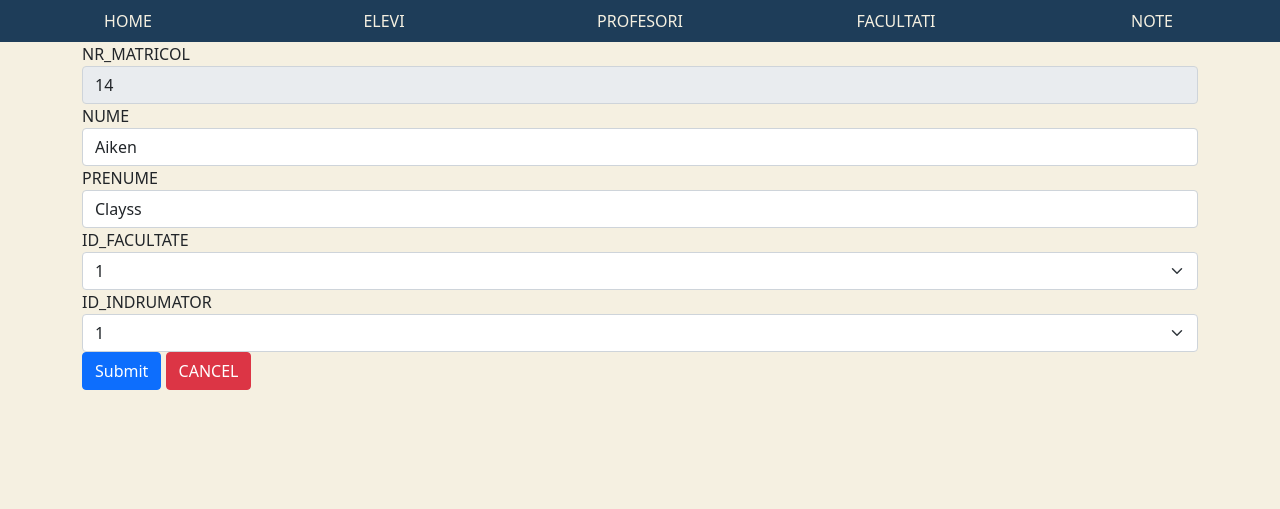
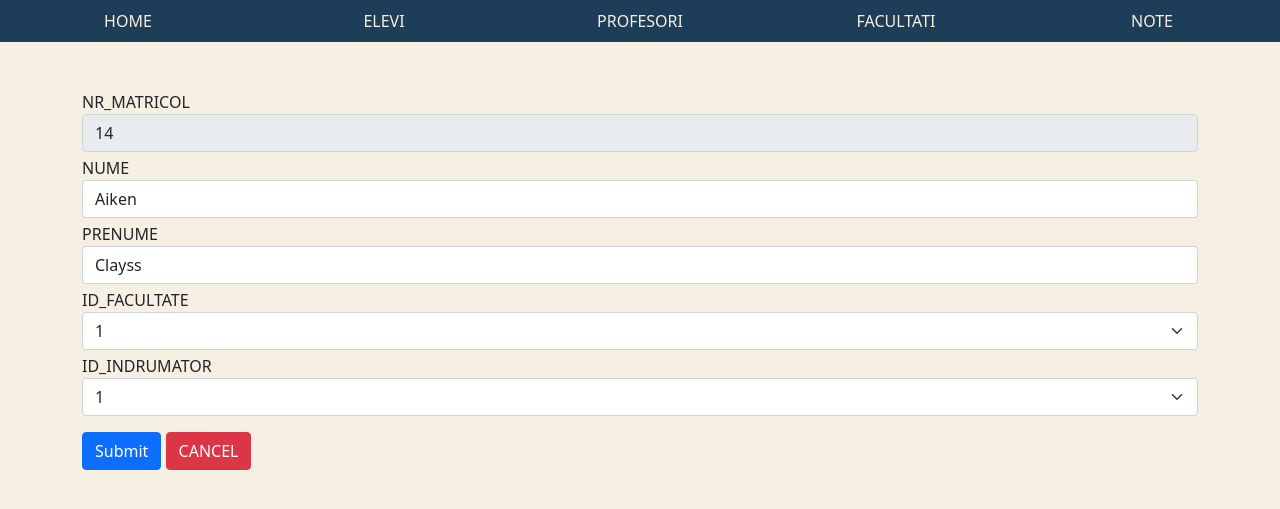
Before and after one commit to Robertzzel/TemaBD, a Flask app: page /modifica/elevi/14 in a window 1280 px wide. Shown: the top 509 px of the page. Run offline with Flask 2, Linux system fonts and the light colour scheme; data comes from the database, SQL or seed files in the repository.

Commit message:
Terminat (sper) stilizarea

```diff
--- a/WebSite/templates/modificare.html
+++ b/WebSite/templates/modificare.html
@@ -8,37 +8,43 @@
 {% block body %}
 
 <div class="container">
-  <form action="" method="POST">
+  <form class="mt-5" action="" method="POST">
 
-    <div class="form-group">
+    <div class="form-group mt-1">
       <label for="{{headers[0]}}">{{headers[0]}}</label>
       <input class="form-control" name="{{headers[0]}}" id="{{headers[0]}}" placeholder="{{data[0]}}" value="{{data[0]}}" readonly>
     </div>
 
       {% for i in range(1,len) %}
         {% if tabela == 'elevi' and headers[i] == 'ID_FACULTATE': %}
+          <div class="form-group mt-1">
             <label for="{{headers[i]}}">{{headers[i]}}</label>
             <select class="form-select" name="{{headers[i]}}" >
               {% for posibilitate in posibilitati_inputuri['facultati'] %}
                 <option value="{{posibilitate}}">{{posibilitate}}</option>
               {% endfor %}
             </select>
+          </div>
         {% elif tabela == 'elevi' and headers[i] == 'ID_INDRUMATOR': %}
+          <div class="form-group mt-1">
             <label for="{{headers[i]}}">{{headers[i]}}</label>
             <select class="form-select" name="{{headers[i]}}" >
               {% for posibilitate in posibilitati_inputuri['profesori'] %}
                 <option value="{{posibilitate}}">{{posibilitate}}</option>
               {% endfor %}
             </select>
+          </div>
         {% elif tabela == 'profesori' and headers[i] == 'ID_FACULTATE': %}
+          <div class="form-group mt-1">
              <label for="{{headers[i]}}">{{headers[i]}}</label>
               <select class="form-select" name="{{headers[i]}}" >
                 {% for posibilitate in posibilitati_inputuri['facultati'] %}
                   <option value="{{posibilitate}}">{{posibilitate}}</option>
                 {% endfor %}
               </select>
+          </div>
         {% else %}
-          <div class="form-group">
+          <div class="form-group mt-1">
               <label for="{{headers[i]}}">{{headers[i]}}</label>
               <input type="text" class="form-control" id="{{headers[i]}}" name="{{headers[i]}}" placeholder="{{data[i]}}" value="{{data[i]}}">
           </div>
@@ -47,8 +53,12 @@
 
       <input type="hidden" class="form-control" name="tabel" id="tabel" value="{{tabela}}">
 
+    <div class="mt-3">
       <button type="submit" class="btn btn-primary">Submit</button>
-      <a href="/" class="btn btn-danger">CANCEL</a>
+      <a href="/" class="btn btn-danger ml-2">CANCEL</a>
+    </div>
+
+
   </form>
 </div>
 
```
Also changed, not shown: WebSite/templates/adaugare.html (+5 -6 lines). Lines whose indentation alone changed are shown as unchanged.
